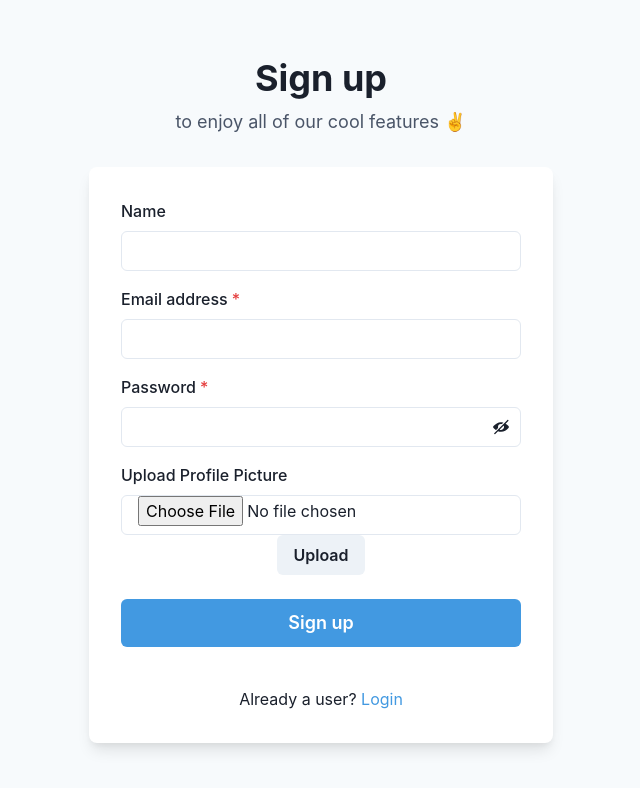
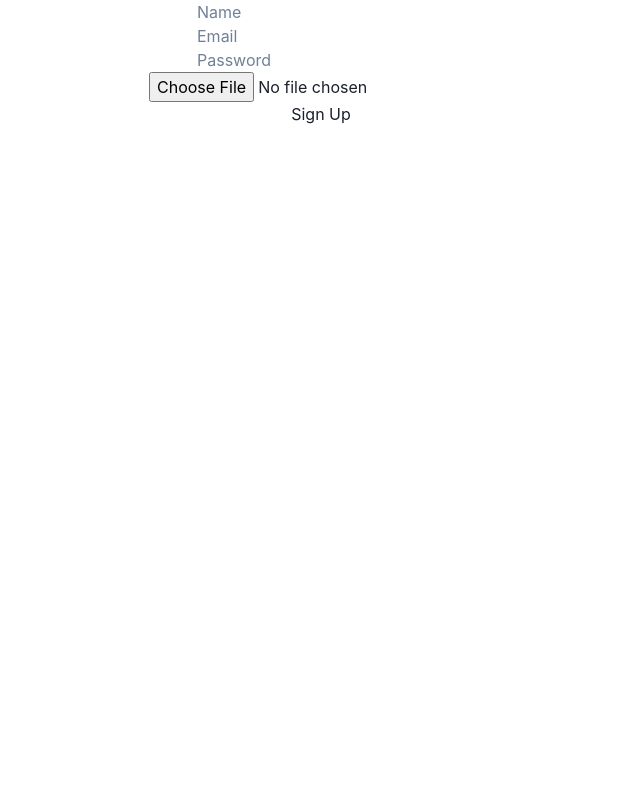
Before and after one commit to VikramN11/RecrootAssignment, a React (Create React App) app in the folder Frontend/my-recroot/: page / in a window 1280 px wide. Shown: the top 788 px of the page, without its empty margins (319-959 px from the left). Built offline with nearby package versions, Linux system fonts and the light colour scheme.

Commit message:
handling error

```diff
--- a/Frontend/my-recroot/src/Component/Signup.jsx
+++ b/Frontend/my-recroot/src/Component/Signup.jsx
@@ -1,96 +1,59 @@
-import {
-    Flex,
-    Box,
-    FormControl,
-    FormLabel,
-    Input,
-    InputGroup,
-    HStack,
-    InputRightElement,
-    Stack,
-    Button,
-    Heading,
-    Text,
-    useColorModeValue,
-    Link,
-  } from '@chakra-ui/react';
   import { useState } from 'react';
-  import { ViewIcon, ViewOffIcon } from '@chakra-ui/icons';
+  import axios from "axios";
 
   const Signup = ()=>{
-    const [showPassword, setShowPassword] = useState(false);
+    const [name, setName] = useState("");
+    const [email, setEmail] = useState("");
+    const [password, setPassword] = useState("");
+    const [profile, setProfile] = useState(null);
+
+    const handleSubmit = (e)=>{
+       e.preventDefault();
+       let payload = {name, email, password, profile};
+       axios.post(`http://localhost:8080/users/register`, payload).then(res=>{
+        console.log(res);
+       }).catch(err=>{
+        console.log(err)});
+    }
+
 
     return (
-      <Flex
-        minH={'100vh'}
-        align={'center'}
-        justify={'center'}
-        bg={useColorModeValue('gray.50', 'gray.800')}>
-        <Stack spacing={8} mx={'auto'} maxW={'lg'} py={12} px={6}>
-          <Stack align={'center'}>
-            <Heading fontSize={'4xl'} textAlign={'center'}>
-              Sign up
-            </Heading>
-            <Text fontSize={'lg'} color={'gray.600'}>
-              to enjoy all of our cool features ✌️
-            </Text>
-          </Stack>
-          <Box
-            rounded={'lg'}
-            bg={useColorModeValue('white', 'gray.700')}
-            boxShadow={'lg'}
-            p={8}>
-            <Stack spacing={4}>
-
-                  <FormControl id="name">
-                    <FormLabel>Name</FormLabel>
-                    <Input type="text" />
-                  </FormControl>
-              <FormControl id="email" isRequired>
-                <FormLabel>Email address</FormLabel>
-                <Input type="email" />
-              </FormControl>
-              <FormControl id="password" isRequired>
-                <FormLabel>Password</FormLabel>
-                <InputGroup>
-                  <Input type={showPassword ? 'text' : 'password'} />
-                  <InputRightElement h={'full'}>
-                    <Button
-                      variant={'ghost'}
-                      onClick={() =>
-                        setShowPassword((showPassword) => !showPassword)
-                      }>
-                      {showPassword ? <ViewIcon /> : <ViewOffIcon />}
-                    </Button>
-                  </InputRightElement>
-                </InputGroup>
-              </FormControl>
-              <FormControl  action="/users/register" method="POST" enctype="multipart/form-data">
-              <FormLabel>Upload Profile Picture</FormLabel>
-                <Input type='file' name="profileImage" />
-                <Button>Upload</Button>
-              </FormControl>
-              <Stack spacing={10} pt={2}>
-                <Button
-                  loadingText="Submitting"
-                  size="lg"
-                  bg={'blue.400'}
-                  color={'white'}
-                  _hover={{
-                    bg: 'blue.500',
-                  }}>
-                  Sign up
-                </Button>
-              </Stack>
-              <Stack pt={6}>
-                <Text align={'center'}>
-                  Already a user? <Link color={'blue.400'}>Login</Link>
-                </Text>
-              </Stack>
-            </Stack>
-          </Box>
-        </Stack>
-      </Flex>
+      <form method='post' encType="multipart/form-data" onSubmit={handleSubmit}>
+      <input
+        type="text"
+        name="name"
+        placeholder="Name"
+        value={name}
+        onChange={e=>setName(e.target.value)}
+        required
+      /><br />
+      <input
+        type="email"
+        name="email"
+        placeholder="Email"
+        value={email}
+        onChange={e=>setEmail(e.target.value)}
+        required
+      /><br />
+      <input
+        type="password"
+        name="password"
+        placeholder="Password"
+        value={password}
+        onChange={e=>setPassword(e.target.value)}
+        required
+      /><br />
+      <input
+        type="file"
+        name="profileImage"
+        onChange={(e)=>{
+          console.log(e.target.files[0]);
+          setProfile(e.target.files[0].name)
+        }}
+        required
+      /><br />
+      <button type="submit">Sign Up</button>
+    </form>
     );
   }
 
```
